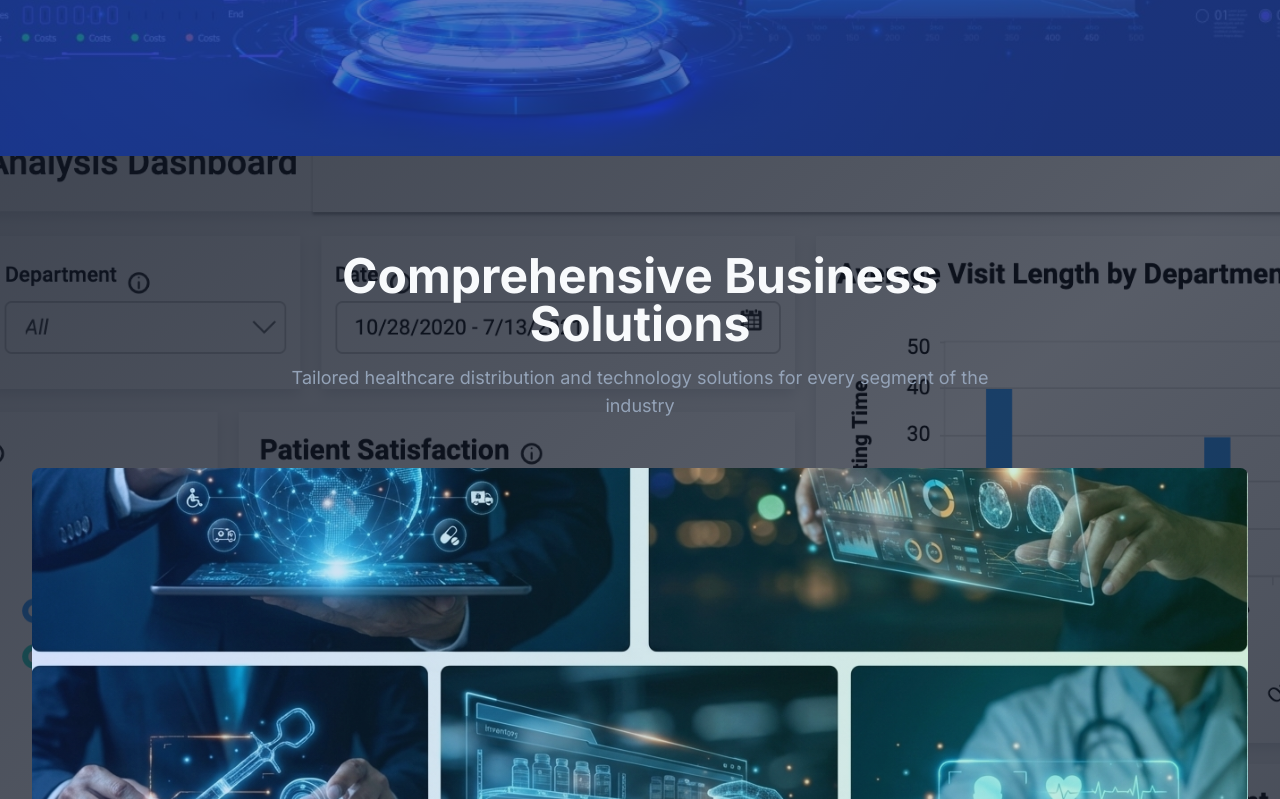
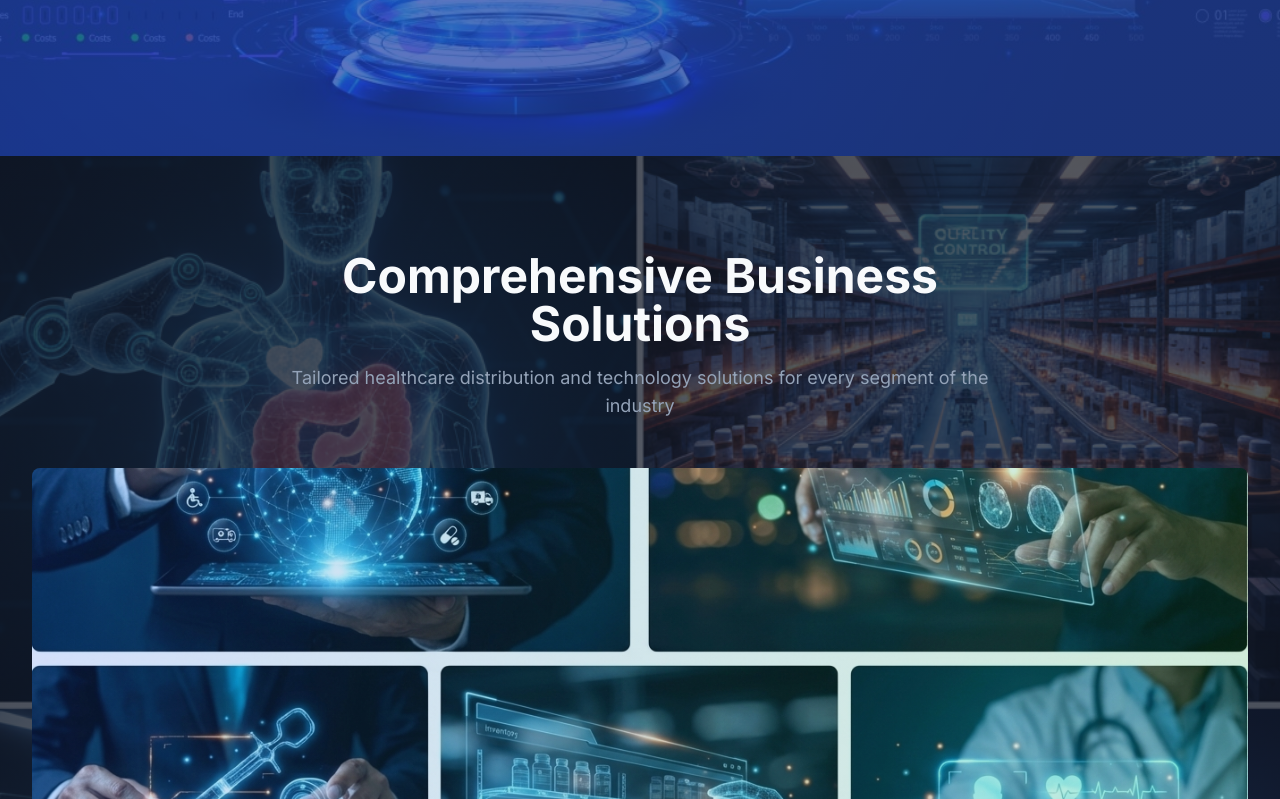
Before and after one commit to FRIEZEWANDABWA/opulon, a Next.js app in the folder frontend/: page / in a window 1280 px wide. Shown: the part 701-1500 px from the top of the page. Built offline with nearby package versions, Linux system fonts and the light colour scheme.

Commit message:
Change background image to 6.png for Business Solutions section

```diff
--- a/frontend/app/page.tsx
+++ b/frontend/app/page.tsx
@@ -64,7 +64,7 @@ export default function HomePage() {
       </SectionBackground>
 
       {/* Business Solutions Section */}
-      <SectionBackground image="Healthcare Technology.png" overlay="light">
+      <SectionBackground image="6.png" overlay="light">
         <div className="container space-y-12 py-16 md:py-24">
           <div className="mx-auto max-w-3xl text-center">
             <h2 className="text-3xl font-bold sm:text-4xl md:text-5xl">
```
